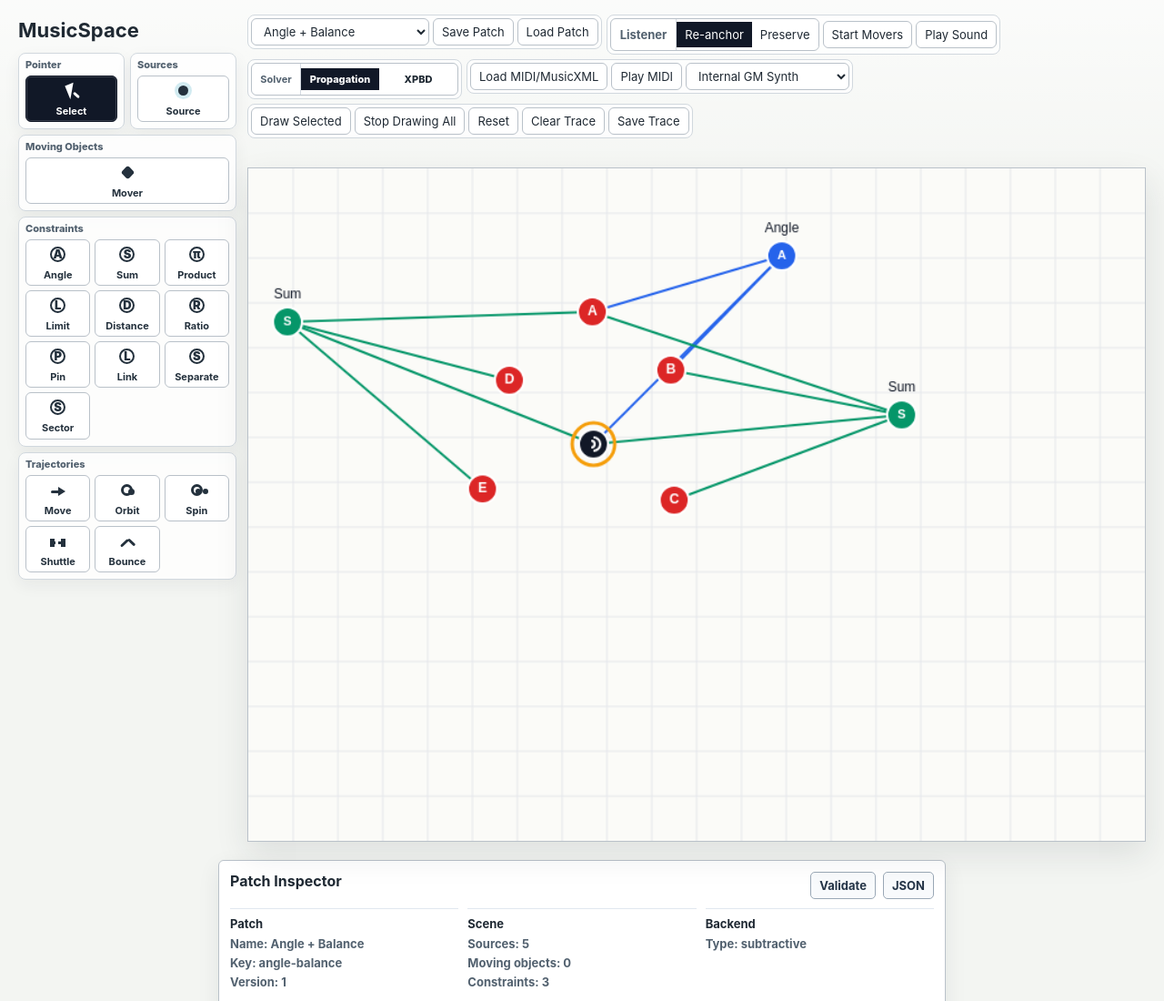
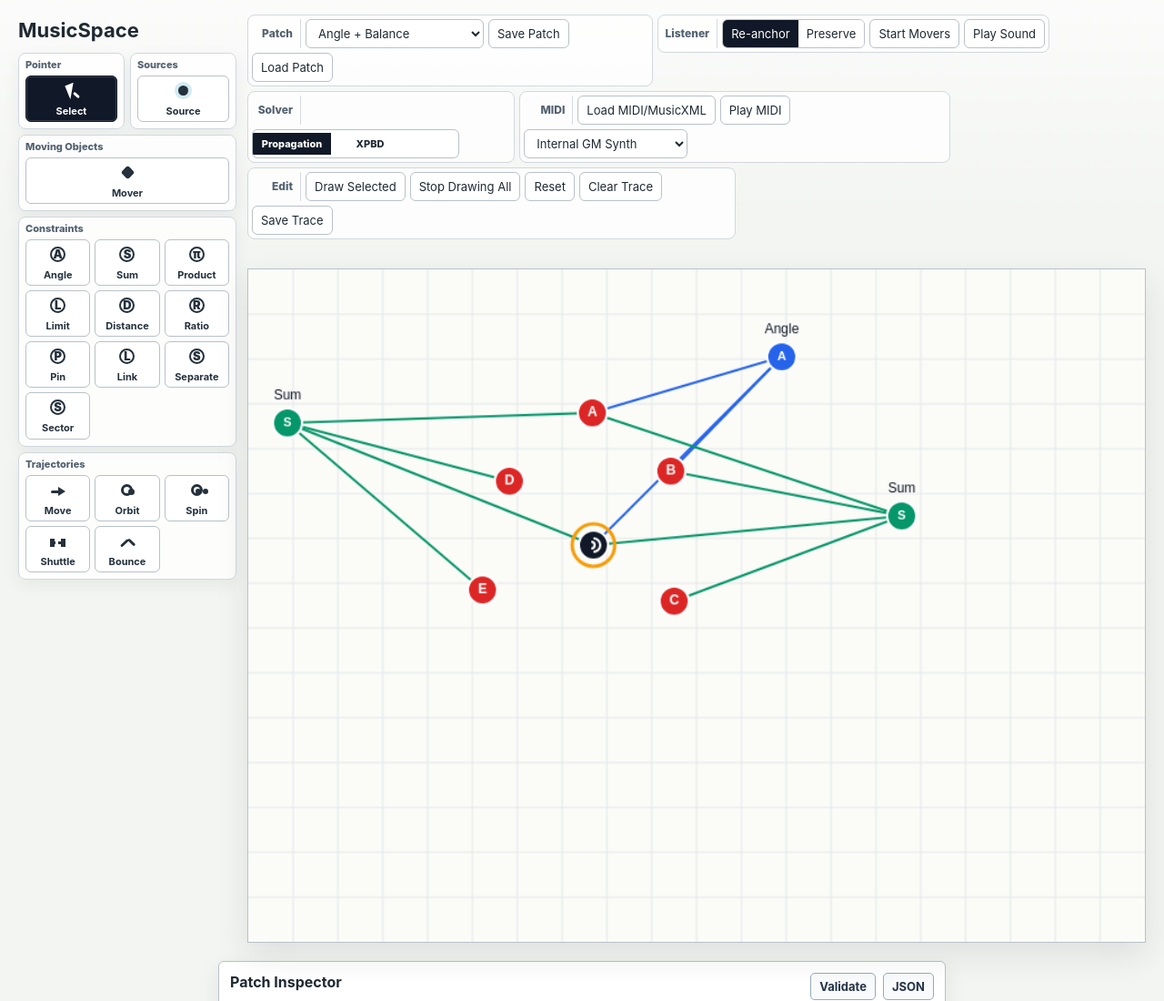
Before and after one commit to fpachet/musicspace, a website: page musicspace.html in a window 1280 px wide. Shown: the top 1100 px of the page at 91% size. Drawn offline with Linux system fonts and the light colour scheme.

Commit message:
Align toolbar control groups

```diff
--- a/musicspace.html
+++ b/musicspace.html
@@ -61,12 +61,34 @@
       display: inline-flex;
       flex-wrap: wrap;
       align-items: center;
-      gap: 4px;
-      min-height: 34px;
-      padding: 3px;
+      gap: 5px;
+      min-height: 40px;
+      padding: 4px;
       border: 1px solid #d1d8de;
       border-radius: 8px;
       background: rgba(255, 255, 255, 0.78);
+    }
+
+    .toolbar-group-label {
+      display: inline-flex;
+      align-items: center;
+      justify-content: flex-end;
+      flex: 0 0 54px;
+      min-height: 32px;
+      padding: 0 8px 0 4px;
+      border-right: 1px solid #d4dae1;
+      color: #52616f;
+      font-size: 12px;
+      font-weight: 800;
+      line-height: 1;
+      text-align: right;
+    }
+
+    .toolbar-group > button,
+    .toolbar-group > select,
+    .toolbar-group > .mode-group,
+    .toolbar-group > .undo-status {
+      min-height: 32px;
     }
 
     .undo-status {
@@ -95,7 +117,7 @@
       display: inline-flex;
       align-items: center;
       gap: 0;
-      min-height: 36px;
+      min-height: 32px;
       border: 1px solid #b9c1c9;
       border-radius: 6px;
       background: #ffffff;
@@ -193,7 +215,7 @@
     .mode-group button {
       border: 0;
       border-radius: 0;
-      min-height: 28px;
+      min-height: 30px;
     }
 
     button[aria-pressed="true"] {
@@ -1078,14 +1100,15 @@
       <h1>MusicSpace</h1>
       <div class="toolbar" aria-label="MusicSpace controls">
         <div class="toolbar-group" aria-label="Patch controls">
+          <span class="toolbar-group-label">Patch</span>
           <select id="patch-select" aria-label="Load built-in patch"></select>
           <button id="save-patch" type="button">Save Patch</button>
           <button id="load-patch" type="button">Load Patch</button>
           <input id="patch-file" type="file" accept="application/json,.json" hidden>
         </div>
         <div class="toolbar-group" aria-label="Listener and playback controls">
+          <span class="toolbar-group-label">Listener</span>
           <div class="mode-group" aria-label="Listener drag mode">
-            <span class="mode-label">Listener</span>
             <button id="listener-mode-retarget" type="button" title="Move the listener and retarget constraints to the new geometry">Re-anchor</button>
             <button id="listener-mode-preserve" type="button" title="Move the listener while preserving the current constraints">Preserve</button>
           </div>
@@ -1093,13 +1116,14 @@
           <button id="target-toggle" type="button" aria-pressed="false">Play Sound</button>
         </div>
         <div class="toolbar-group" aria-label="Solver controls">
+          <span class="toolbar-group-label">Solver</span>
           <div class="mode-group solver-control" aria-label="Solver mode">
-            <span class="mode-label">Solver</span>
             <button id="solver-mode-propagation" type="button" title="Use bounded propagation solver">Propagation</button>
             <button id="solver-mode-xpbd" type="button" title="Use experimental XPBD solver">XPBD</button>
           </div>
         </div>
         <div class="toolbar-group" aria-label="MIDI file controls">
+          <span class="toolbar-group-label">MIDI</span>
           <button id="midi-load-sequence" type="button">Load MIDI/MusicXML</button>
           <input id="midi-sequence-file" type="file" accept=".mid,.midi,.musicxml,.xml,.mxl,audio/midi,audio/x-midi,application/vnd.recordare.musicxml,application/vnd.recordare.musicxml+xml" hidden>
           <button id="midi-toggle" type="button" aria-pressed="false">Play MIDI</button>
@@ -1110,6 +1134,7 @@
           <select id="midi-output" aria-label="MIDI output" hidden disabled></select>
         </div>
         <div class="toolbar-group" aria-label="Edit and trace controls">
+          <span class="toolbar-group-label">Edit</span>
           <span id="undo-status" class="undo-status" aria-live="polite" hidden></span>
           <button id="trace-selected" type="button" aria-pressed="false" title="Toggle drawing for the selected object">Draw Selected</button>
           <button id="trace-none" type="button" title="Turn drawing off for every object">Stop Drawing All</button>
```
